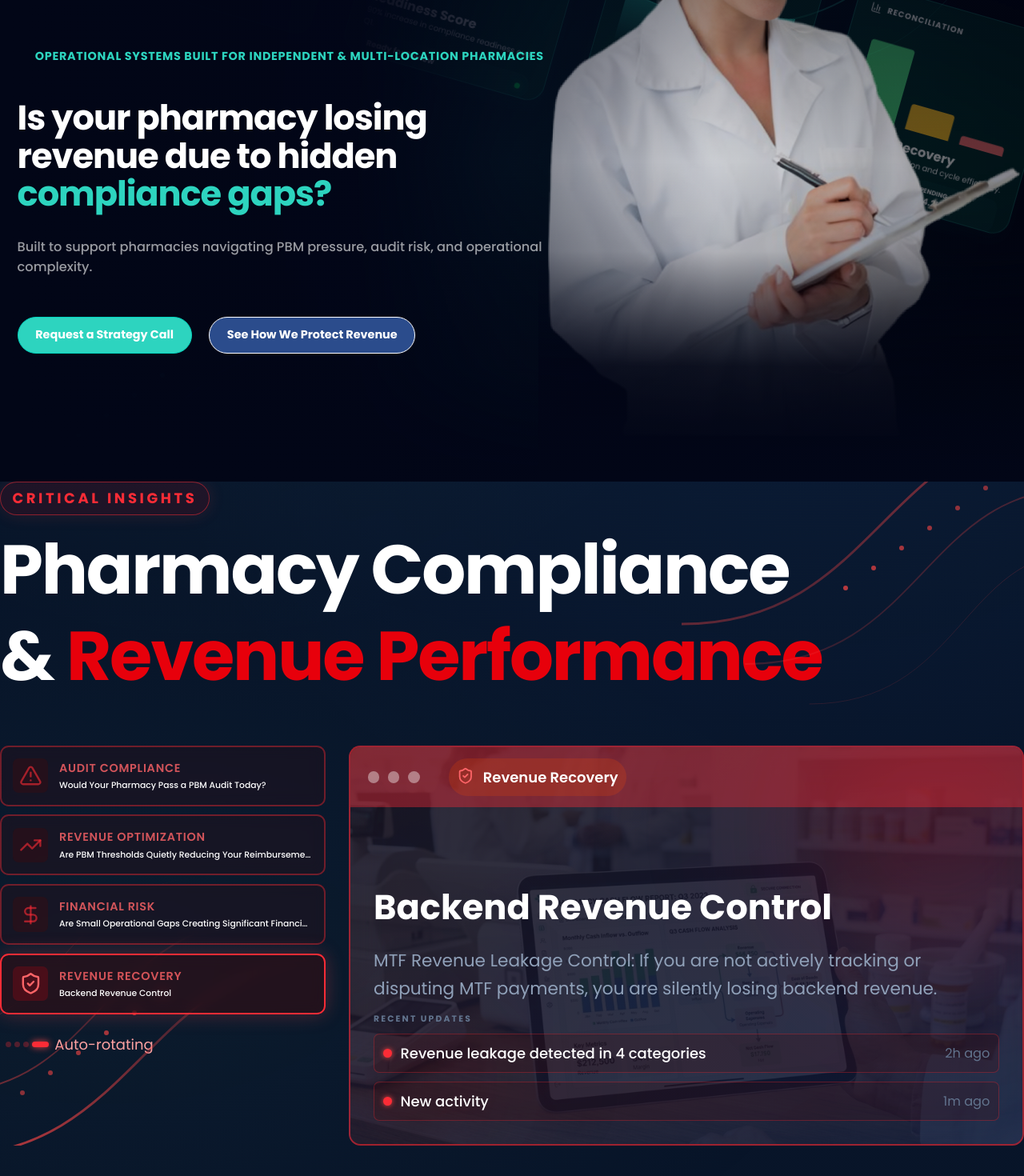
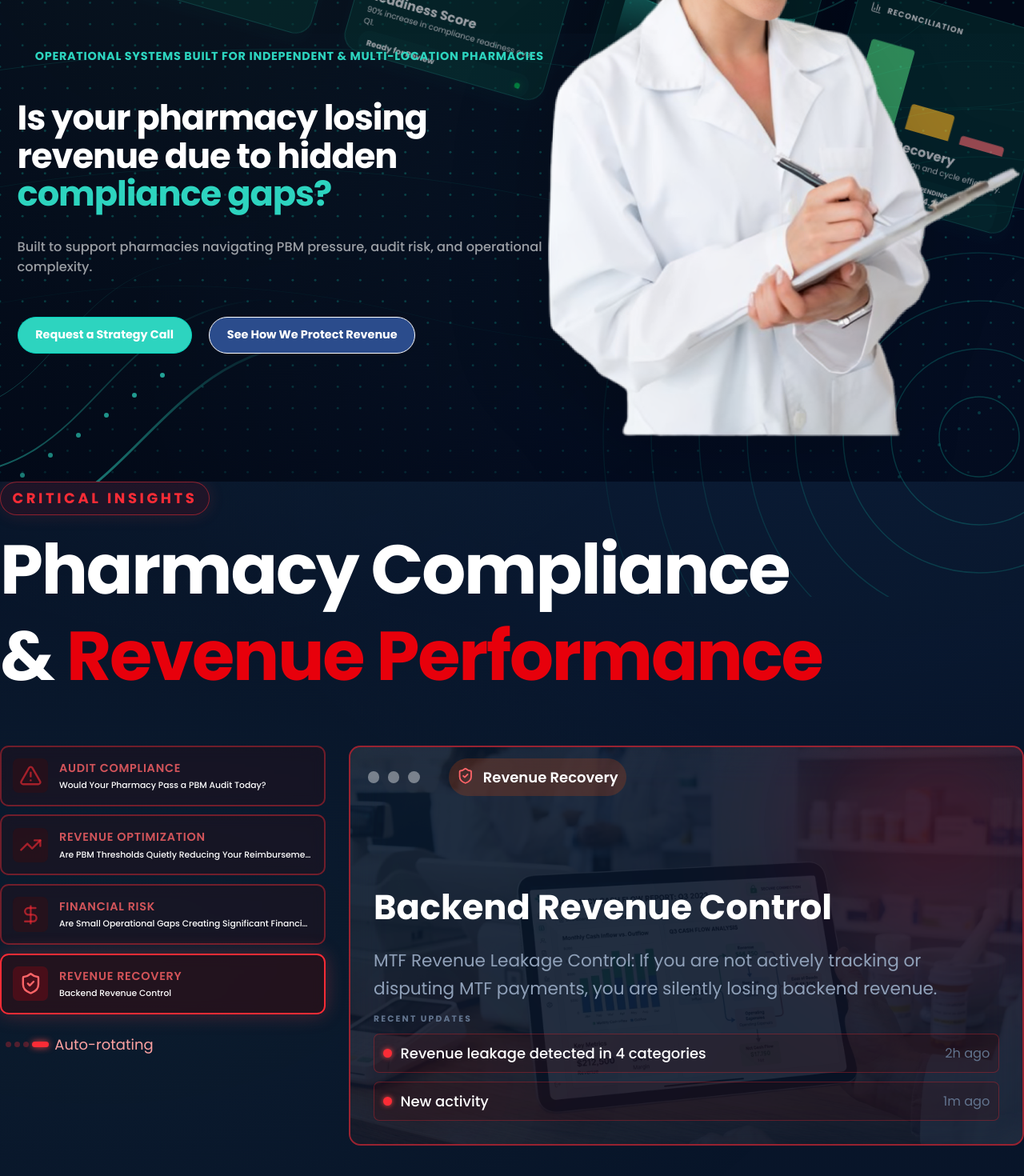
Before and after one commit to ayankhurram0/primetek-redesign, a Next.js app: page / in a window 1280 px wide. Shown: the part 198-1668 px from the top of the page at 80% size. Built offline with nearby package versions, Linux system fonts and the light colour scheme.

Commit message:
background added

```diff
--- a/app/components/Newhero.tsx
+++ b/app/components/Newhero.tsx
@@ -213,7 +213,7 @@ export default function App() {
   }, []);
 
   return (
-    <div className="relative min-h-screen bg-[#020617] flex flex-col items-center justify-center overflow-hidden font-sans">
+    <div className="relative min-h-screen flex flex-col items-center justify-center overflow-hidden font-sans">
       {/* Decorative Elements - Top Right */}
       <div className="absolute -top-20 -right-20 w-[500px] h-[500px] pointer-events-none z-0 opacity-80">
         <svg className="w-full h-full" viewBox="0 0 500 500" fill="none">
@@ -236,9 +236,7 @@ export default function App() {
         </svg>
       </div>
 
-      {/* Background Spotlight Gradient */}
-      <div className="absolute inset-0 bg-[radial-gradient(circle_at_center,rgba(45,212,191,0.1)_0%,transparent_80%)] pointer-events-none" />
-      {/* Background Cards Layer - 3D Infinite Autoplay */}
+            {/* Background Cards Layer - 3D Infinite Autoplay */}
       <div className="absolute inset-0 flex items-center justify-center pointer-events-none overflow-hidden [perspective:1200px] -translate-y-60!">
         <motion.div
           animate={{
@@ -281,15 +279,11 @@ export default function App() {
             className="h-full w-auto object-contain object-bottom drop-shadow-[-20px_20px_50px_rgba(0,0,0,0.2)]"
             priority
           />
-          {/* Gradient overlay on the bottom to blend in */}
-          <div className="absolute bottom-0 left-0 right-0 h-80 bg-gradient-to-t from-[#020617] via-[#020617]/90 to-transparent" />
-        </motion.div>
+                  </motion.div>
       </div>
 
       {/* Hero Content - Left Aligned Layout */}
       <div className="relative z-10 w-full h-screen flex flex-col justify-center items-start pt-15 px-6 2xl:px-24 pointer-events-none">
-        <div className="absolute inset-0 bg-gradient-to-r from-[#020617] via-[#020617]/95 to-transparent pointer-events-none w-[70%]" />
-        <div className="absolute inset-0 bg-gradient-to-b from-[#020617]/50 via-transparent to-[#020617]/50 pointer-events-none" />
 
         <div className="relative flex flex-col items-center text-left 2xl:w-[58%] w-[55%] pointer-events-auto">
           <motion.div
@@ -352,11 +346,6 @@ export default function App() {
         </div>
       </div>
 
-      {/* Subtle vignette for depth */}
-      <div className="absolute inset-0 bg-[radial-gradient(circle_at_center,transparent_0%,rgba(0,0,0,0.4)_100%)] pointer-events-none" />
-
-      {/* Bottom fade for the whole screen */}
-      <div className="absolute bottom-0 left-0 right-0 h-40 bg-gradient-to-t from-[#020617] to-transparent pointer-events-none" />
-    </div>
+          </div>
   );
 }
--- a/app/components/News.tsx
+++ b/app/components/News.tsx
@@ -157,97 +157,6 @@ export default function IntelligenceDashboard() {
 
   return (
     <div className="space-y-16 2xl:px-24 2xl:py-20 relative overflow-hidden min-h-screen">
-      {/* Decorative Elements - Top Right */}
-      <div className="absolute -top-20 -right-20 w-[500px] h-[500px] pointer-events-none z-0 opacity-80">
-        <svg className="w-full h-full" viewBox="0 0 500 500" fill="none">
-          <path
-            d="M500 0 C250 0, 250 250, 0 250"
-            stroke="url(#news-gradient-tr)"
-            strokeWidth="3"
-            fill="none"
-            strokeLinecap="round"
-          />
-          <path
-            d="M500 80 C300 80, 300 300, 80 300"
-            stroke="url(#news-gradient-tr)"
-            strokeWidth="2"
-            fill="none"
-            strokeLinecap="round"
-            opacity="0.6"
-          />
-          <path
-            d="M500 160 C350 160, 350 350, 160 350"
-            stroke="url(#news-gradient-tr)"
-            strokeWidth="1"
-            fill="none"
-            strokeLinecap="round"
-            opacity="0.4"
-          />
-          {[...Array(8)].map((_, i) => (
-            <circle
-              key={`tr-${i}`}
-              cx={450 - i * 35}
-              cy={30 + i * 25}
-              r="3"
-              fill="#ef4444"
-              opacity={0.6 + i * 0.05}
-            />
-          ))}
-          <defs>
-            <linearGradient id="news-gradient-tr" x1="0%" y1="0%" x2="100%" y2="100%">
-              <stop offset="0%" stopColor="#ef4444" stopOpacity="1" />
-              <stop offset="50%" stopColor="#ef4444" stopOpacity="0.5" />
-              <stop offset="100%" stopColor="#ef4444" stopOpacity="0" />
-            </linearGradient>
-          </defs>
-        </svg>
-      </div>
-
-      {/* Decorative Elements - Bottom Left */}
-      <div className="absolute -bottom-20 -left-20 w-[500px] h-[500px] pointer-events-none z-0 opacity-80">
-        <svg className="w-full h-full" viewBox="0 0 500 500" fill="none">
-          <path
-            d="M0 500 C250 500, 250 250, 500 250"
-            stroke="url(#news-gradient-bl)"
-            strokeWidth="3"
-            fill="none"
-            strokeLinecap="round"
-          />
-          <path
-            d="M0 420 C200 420, 200 200, 420 200"
-            stroke="url(#news-gradient-bl)"
-            strokeWidth="2"
-            fill="none"
-            strokeLinecap="round"
-            opacity="0.6"
-          />
-          <path
-            d="M0 340 C150 340, 150 150, 340 150"
-            stroke="url(#news-gradient-bl)"
-            strokeWidth="1"
-            fill="none"
-            strokeLinecap="round"
-            opacity="0.4"
-          />
-          {[...Array(8)].map((_, i) => (
-            <circle
-              key={`bl-${i}`}
-              cx={30 + i * 35}
-              cy={470 - i * 25}
-              r="3"
-              fill="#ef4444"
-              opacity={0.6 + i * 0.05}
-            />
-          ))}
-          <defs>
-            <linearGradient id="news-gradient-bl" x1="0%" y1="100%" x2="100%" y2="0%">
-              <stop offset="0%" stopColor="#ef4444" stopOpacity="1" />
-              <stop offset="50%" stopColor="#ef4444" stopOpacity="0.5" />
-              <stop offset="100%" stopColor="#ef4444" stopOpacity="0" />
-            </linearGradient>
-          </defs>
-        </svg>
-      </div>
 
       {/* Headings */}
       <section className="space-y-4 text-center lg:text-left">
@@ -316,11 +225,11 @@ export default function IntelligenceDashboard() {
           </div>
 
           {/* Detail Panel */}
-          <div className="lg:col-span-8 w-full bg-gradient-to-br from-red-950/30 to-blue-950/40 backdrop-blur-xl rounded-2xl p-8 min-h-[500px] relative overflow-hidden group border-2 border-red-500/60 flex flex-col justify-end items-end">
+          <div className="lg:col-span-8 w-full backdrop-blur-xl rounded-2xl p-8 min-h-[500px] relative overflow-hidden group border-2 border-red-500/60 flex flex-col justify-end items-end">
             <img src={typeof activeAlert.image === 'string' ? activeAlert.image : activeAlert.image.src} alt={activeAlert.title} className="absolute inset-0 w-full h-full object-cover rounded-lg opacity-10 -z-10" />
             <div className="absolute top-0 right-0 w-96 h-96 bg-red-600/20 blur-[100px] rounded-full -mr-20 -mt-20 group-hover:bg-red-600/30 transition-colors" />
             <div className="absolute bottom-0 left-0 w-64 h-64 bg-red-900/10 blur-[80px] rounded-full -ml-10 -mb-10" />
-            <div className="flex-1 bg-red-500/40 absolute top-0 w-full right-0 p-4 px-6">
+            <div className="flex-1 absolute top-0 w-full right-0 p-4 px-6">
               <div className='flex gap-10 items-center'>
                 <div className="flex gap-3">
                   <div className="w-4 h-4 rounded-full bg-white/40" />
--- a/app/components/OrbitingSection.tsx
+++ b/app/components/OrbitingSection.tsx
@@ -173,10 +173,6 @@ export const OrbitingSection: React.FC = () => {
   return (
     <div id="orbit-section" ref={sectionRef} className="relative w-full overflow-hidden">
       <div ref={triggerRef} className="h-screen w-full flex flex-col items-center justify-center overflow-hidden px-6 relative pb-10">
-        {/* Layered Gradient Background */}
-        <div className="absolute inset-0 bg-gradient-to-tr from-[#020817] via-[#051125] to-[#020817]" />
-        <div className="absolute inset-0 bg-[radial-gradient(circle_at_center,rgba(59,130,246,0.06)_0%,transparent_70%)]" />
-        <div className="absolute top-0 right-0 w-full h-full bg-[radial-gradient(circle_at_100%_0%,rgba(113,198,164,0.04)_0%,transparent_40%)]" />
 
         <div className="relative z-10 w-[100%] mx-auto text-center mt-30 flex items-center justify-center">
           <div className="w-[35%] 2xl:pl-20 pl-10">
--- a/app/page.tsx
+++ b/app/page.tsx
@@ -13,6 +13,7 @@ import { OrbitingSection } from "./components/OrbitingSection";
 import { OurFramework } from "./components/OurFramework";
 import { ServicesSection } from "./components/Services";
 import Newhero from "./components/Newhero";
+import SmoothScroll from "./components/SmoothScroll";
 import gsap from 'gsap';
 import { ScrollTrigger } from 'gsap/ScrollTrigger';
 
@@ -32,7 +33,86 @@ export default function Home() {
     };
   }, []);
   return (
-    <main className="flex min-h-screen flex-col overflow-x-hidden">
+    <SmoothScroll>
+      <main className="flex min-h-screen flex-col overflow-x-hidden relative">
+        {/* Full Background Grid Pattern - Fixed */}
+        <div className="fixed inset-0 w-full h-full pointer-events-none z-0">
+          <svg className="w-full h-full" viewBox="0 0 1920 1080" fill="none" preserveAspectRatio="xMidYMid slice">
+            {/* Grid dots pattern covering full screen */}
+            {[...Array(30)].map((_, row) => (
+              [...Array(50)].map((_, col) => (
+                <circle
+                  key={`grid-${row}-${col}`}
+                  cx={20 + col * 38}
+                  cy={20 + row * 36}
+                  r="2"
+                  fill="#14b8a6"
+                  opacity={0.1 + Math.sin(row * 0.1) * 0.2}
+                />
+              ))
+            ))}
+            {/* Flowing lines */}
+            <path
+              d="M0,200 Q400,100 800,200 T1600,200"
+              stroke="#14b8a6"
+              strokeWidth="1"
+              fill="none"
+              opacity="0.3"
+            />
+            <path
+              d="M0,400 Q600,300 1200,400 T1920,400"
+              stroke="#14b8a6"
+              strokeWidth="0.8"
+              fill="none"
+              opacity="0.25"
+            />
+            <path
+              d="M0,600 Q500,500 1000,600 T1920,600"
+              stroke="#14b8a6"
+              strokeWidth="0.6"
+              fill="none"
+              opacity="0.2"
+            />
+            <path
+              d="M0,800 Q400,700 800,800 T1600,800"
+              stroke="#14b8a6"
+              strokeWidth="0.5"
+              fill="none"
+              opacity="0.15"
+            />
+          </svg>
+        </div>
+
+        {/* Decorative Elements - Bottom Right - Concentric Circles - Fixed */}
+        <div className="fixed -bottom-40 -right-40 w-[800px] h-[800px] pointer-events-none z-0 opacity-70">
+          <svg className="w-full h-full" viewBox="0 0 800 800" fill="none">
+            {/* Concentric circles */}
+            {[...Array(8)].map((_, i) => (
+              <circle
+                key={`circle-${i}`}
+                cx="600"
+                cy="600"
+                r={50 + i * 60}
+                stroke="#14b8a6"
+                strokeWidth="1.5"
+                fill="none"
+                opacity={0.4 - i * 0.04}
+              />
+            ))}
+            {/* Additional decorative dots */}
+            {[...Array(12)].map((_, i) => (
+              <circle
+                key={`dot-${i}`}
+                cx={500 + i * 25}
+                cy={650 - i * 20}
+                r="2"
+                fill="#14b8a6"
+                opacity={0.3 + i * 0.02}
+              />
+            ))}
+          </svg>
+        </div>
+
         <>
         <ScrollIndicator />
         <Navbar />
@@ -47,5 +127,6 @@ export default function Home() {
         <Footer />
         </>
       </main>
+    </SmoothScroll>
   );
 }
```
Also changed, not shown: app/components/Testimonials.tsx (+0 -21 lines). Lines whose indentation alone changed are shown as unchanged.
